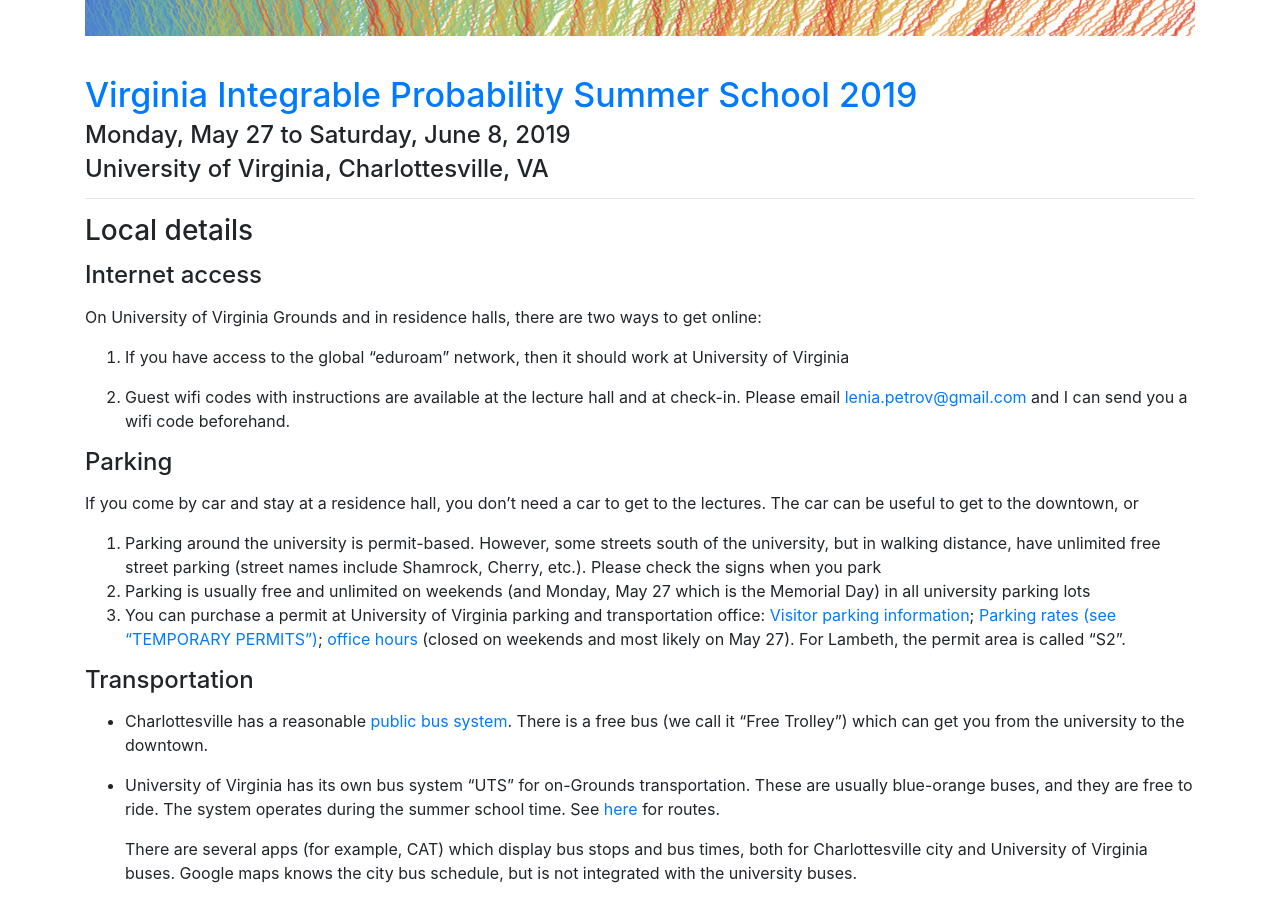
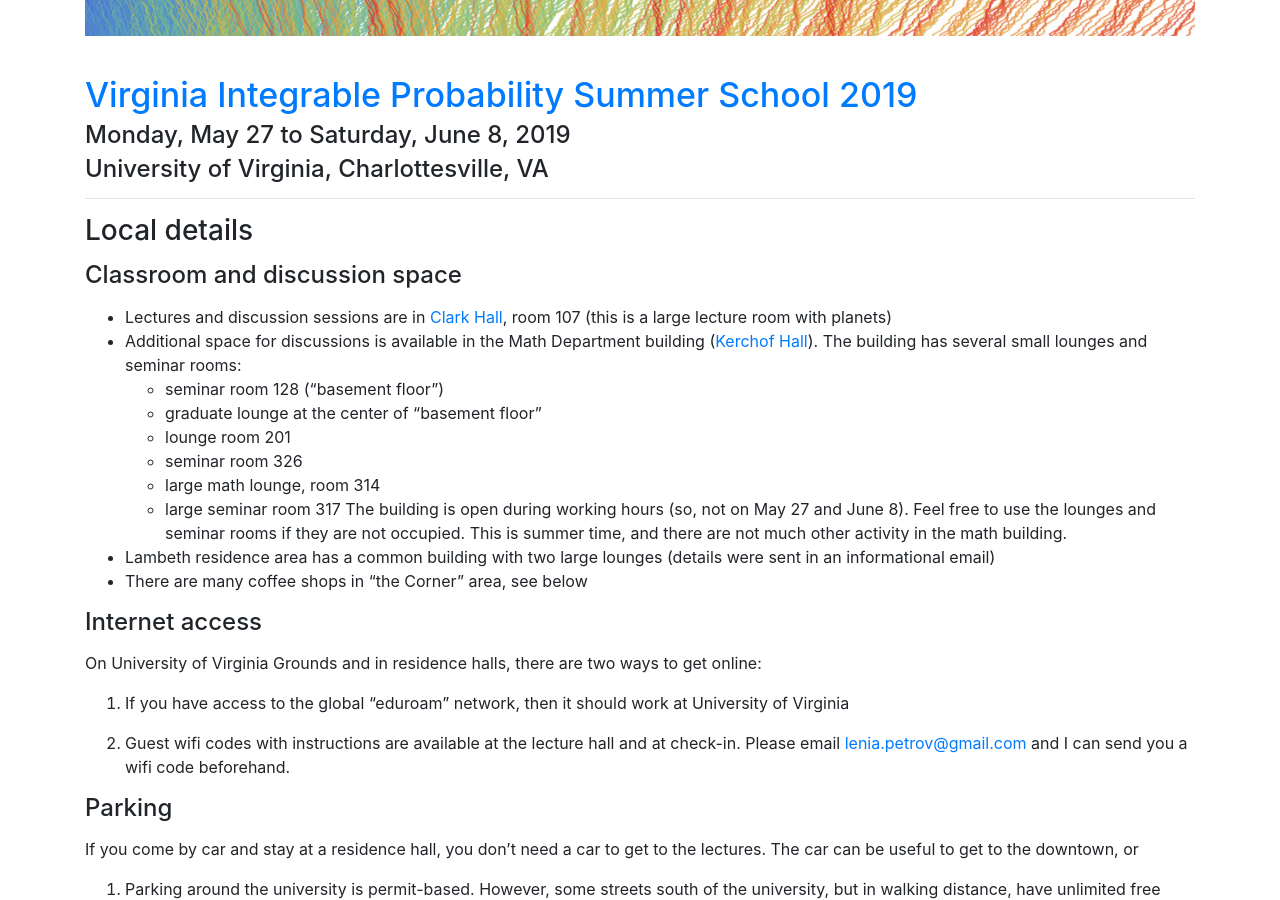
Before and after one commit to int-prob/int-prob-code, a Jekyll site: the page built from vipss2019/travel_local.md, in a window 1280 px wide and 900 px high, scrolled down 332 px. Built offline with Jekyll 4.4.1, drawn with Linux system fonts in a browser that asks for light colours; nearby versions of some CDN libraries.

Commit message:
update travel_local.md at Thu May 23 10:51:49 EDT 2019

```diff
--- a/vipss2019/travel_local.md
+++ b/vipss2019/travel_local.md
@@ -17,6 +17,20 @@
 ---
 
 <h2 class="mb-3">Local details</h2>
+
+<h3 class="mb-3">Classroom and discussion space</h3>
+
+- Lectures and discussion sessions are in <a href="https://goo.gl/maps/KgajNcWymQ8aP9SX8">Clark Hall</a>, room 107 (this is a large lecture room with planets)
+- Additional space for discussions is available in the Math Department building (<a href="https://goo.gl/maps/DpLDp1go3uR5G5eR9">Kerchof Hall</a>). The building has several small lounges and seminar rooms:
+	- seminar room 128 ("basement floor")
+	- graduate lounge at the center of "basement floor"
+	- lounge room 201
+	- seminar room 326
+	- large math lounge, room 314
+	- large seminar room 317
+The building is open during working hours (so, not on May 27 and June 8). Feel free to use the lounges and seminar rooms if they are not occupied. This is summer time, and there are not much other activity in the math building.
+- Lambeth residence area has a common building with two large lounges (details were sent in an informational email)
+- There are many coffee shops in "the Corner" area, see below
 
 <h3 class="mb-3">Internet access</h3>
 
```
